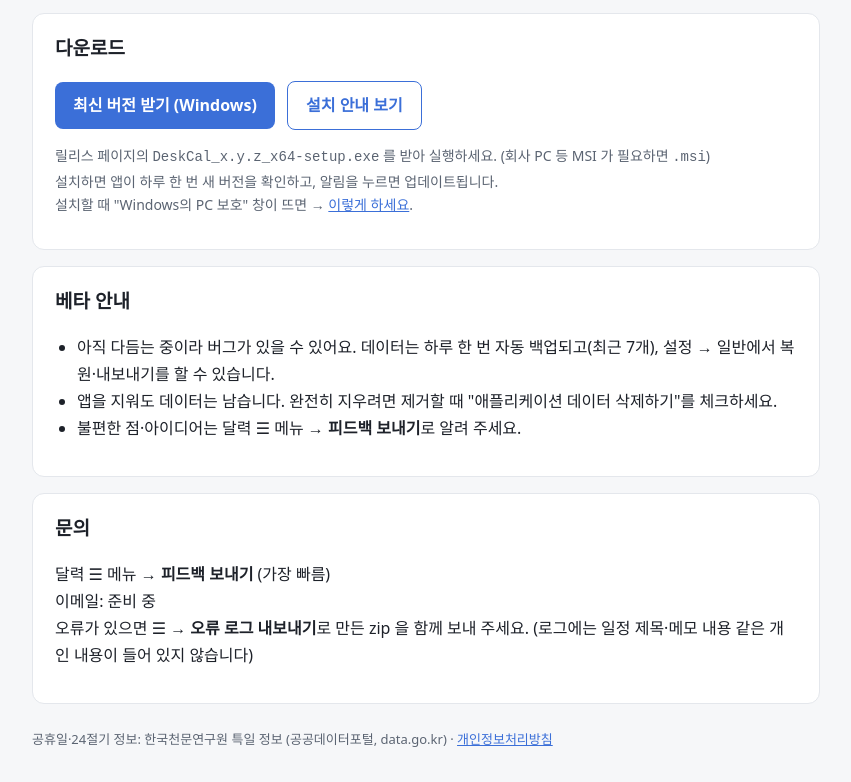
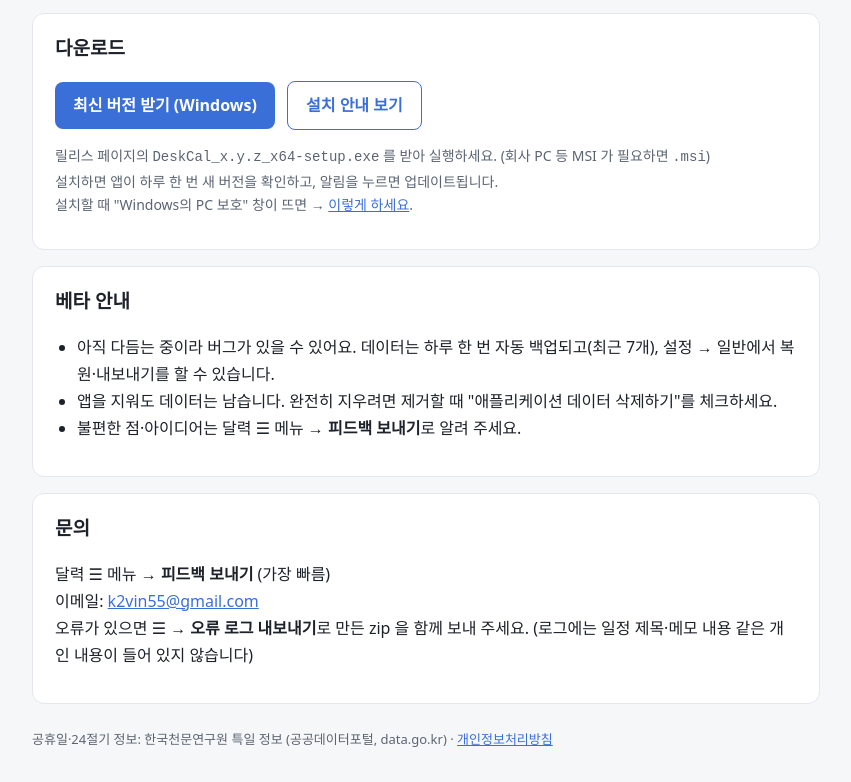
Before and after one commit to K2vin5/deskcal-data, a plain HTML site: page index.html in a window 1280 px wide. Shown: the part 513-1295 px from the top of the page, without its empty margins (214-1065 px from the left). Drawn offline with Linux system fonts and the light colour scheme.

Commit message:
Add files via upload

```diff
--- a/index.html
+++ b/index.html
@@ -57,7 +57,7 @@
       <h2>문의</h2>
       <p>
         달력 ☰ 메뉴 → <b>피드백 보내기</b> (가장 빠름)<br />
-        이메일: <span id="contact-email">준비 중</span><br />
+        이메일: <span id="contact-email"><a href="mailto:k2vin55@gmail.com">k2vin55@gmail.com</a></span><br />
         오류가 있으면 ☰ → <b>오류 로그 내보내기</b>로 만든 zip 을 함께 보내 주세요. (로그에는 일정 제목·메모 내용 같은 개인 내용이 들어 있지 않습니다)
       </p>
     </section>
```
Also changed, not shown: privacy.html (+1 -1 lines).
